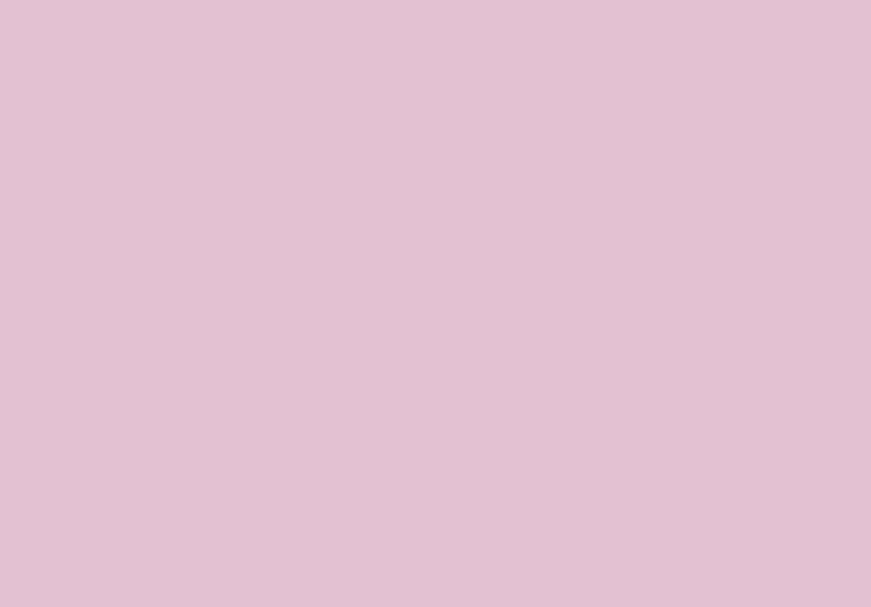
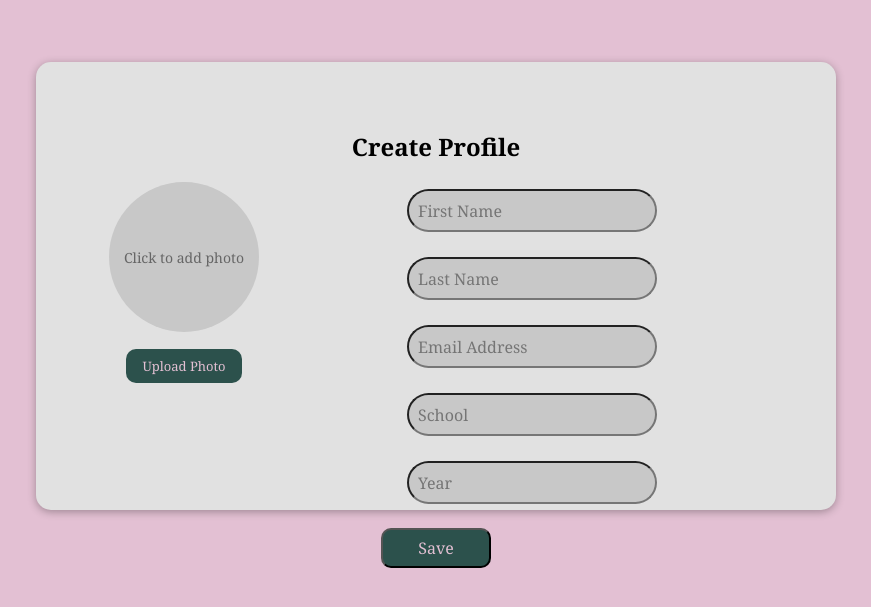
Before and after one commit to chloexthompson/Alumni-Database, a React (Vite) app: page /create-profile in a window 1280 px wide. Before the commit this address had no page. Shown: the part 123-730 px from the top of the page, without its empty margins (204-1075 px from the left). Built offline with nearby package versions, Linux system fonts and the light colour scheme.

Commit message:
updated margin

```diff
--- a/src/App.jsx
+++ b/src/App.jsx
@@ -2,29 +2,29 @@ import { BrowserRouter, Routes, Route } from "react-router-dom";
 import './App.css';
 
 // import your pages
-// import Profile from "./pages/profile.jsx";
-import OrgLogin from "./pages/org-login.jsx";
+// import OrgLogin from "./pages/org-login.jsx";
+// import OrgLogin from "./pages/org-login.jsx";
 // import Home from "./pages/home.jsx";
 // import MyProfile from "./pages/my-profile.jsx";
-// import SignIn from "./pages/sign-in.jsx";
-// import CreateProfile from "./pages/create-profile.jsx";
+//  import SignIn from "./pages/sign-in.jsx";
+// import ViewProfile from "./pages/profile.jsx";
+import CreateProfile from "./pages/create-profile.jsx";
 // import AlumniProfile from "./pages/AlumniProfile";
 // import About from "./pages/About";
+// import CreateProfile from "./pages/create-profile.jsx";
 
 function App() {
   return (
     <BrowserRouter>
       <Routes>
-        {/* <Route path="/" element={<Profile />} /> */}
-        <Route path="/" element={<OrgLogin />} />
-        {/* <Route path="/sign-in" element={<SignIn />}/>
-        <Route path="/home" element={<Home />}/>
-        <Route path="/" element={<OrgLogin />} />
-        <Route path="/sign-in" element={<SignIn />}/>
+        {/* <Route path="/" element={<OrgLogin />} />
+        <Route path="/sign-in" element={<SignIn />}/> */}
         {/*<Route path="/home" element={<Home />}/>
         <Route path="/my-profile" element={<MyProfile />}/>
         <Route path="/view-profile" element={<ViewProfile />}/>
         <Route path="/create-profile" element={<CreateProfile />}/> */}
+
+              <Route path="/create-profile" element={<CreateProfile />}/>
 
       </Routes>
     </BrowserRouter>
--- a/src/pages/create-profile.jsx
+++ b/src/pages/create-profile.jsx
@@ -102,7 +102,7 @@ function CreateProfile() {
       `}</style>
 
       <div id="main-card">
-        <h2 style={{ marginBottom: '20px', background: 'transparent' }}>Create Profile</h2>
+        <h2 style={{ marginBottom: '5px', background: 'transparent' }}>Create Profile</h2>
 
         <div className="profile-content">
           <div className="profile-left">
```
